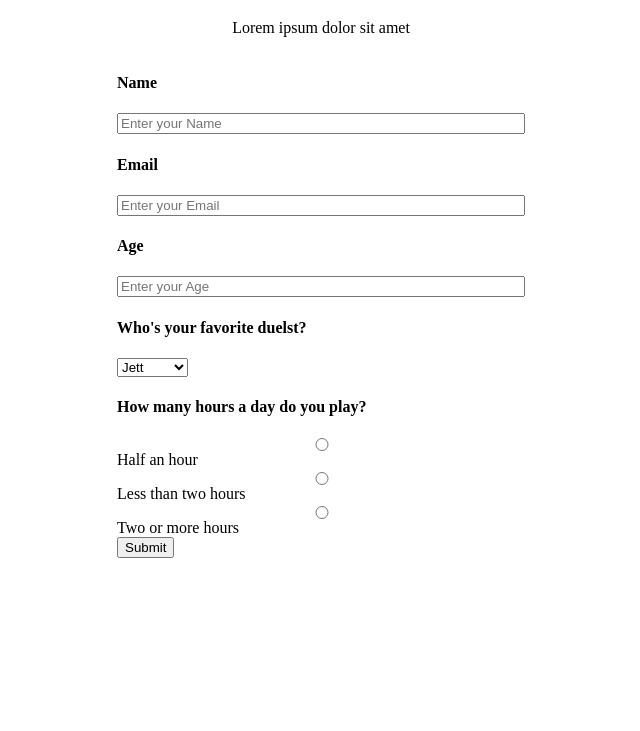
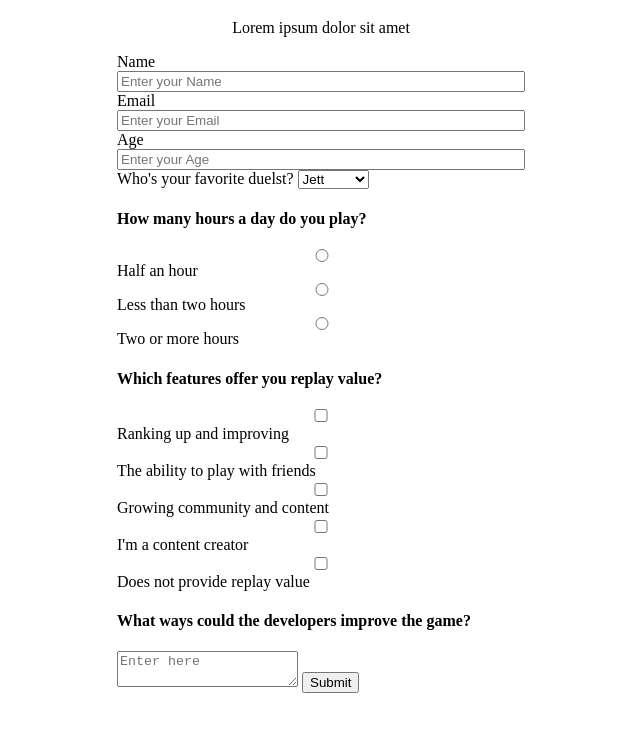
Before and after one commit to svillanueva-git/survey_form, a plain HTML site: page index.html in a window 1280 px wide. Shown: the part 69-800 px from the top of the page, without its empty margins (319-959 px from the left). Drawn offline with Linux system fonts and the light colour scheme.

Commit message:
passed all 17 tests

```diff
--- a/index.html
+++ b/index.html
@@ -18,51 +18,68 @@
     <div>
         <form id="survey-form">
 
-            <h4>Name</h4>
-            <label id="name-label" for="name">
-                <input id="name" type="text" placeholder="Enter your Name">
+
+            <label id="name-label" for="name">Name
+                <input id="name" type="text" placeholder="Enter your Name" required>
             </label>
-            <h4>Email</h4>
-            <label id="email-label" for="email">
-                <input id="email" type="email" placeholder="Enter your Email">
+            <label id="email-label" for="email">Email
+                <input id="email" type="email" placeholder="Enter your Email" required>
             </label>
-            <h4>Age</h4>
-            <label id="number-label" for="number">
+            <label id="number-label" for="number">Age
                 <input id="number" type="number" placeholder="Enter your Age" min="1" max ="100">
             </label>
 
-            <h4>Who's your favorite duelst?</h4>
+            <label for="dropdown">Who's your favorite duelst?
             <select name="favorite-duelist" id="dropdown">
                 <option value="jett">Jett</option>
                 <option value="reyna">Reyna</option>
                 <option value="raze">Raze</option>
                 <option value="phoenix">Phoenix</option>
             </select>
+            </label>
 
             <h4>How many hours a day do you play?</h4>
             <label for="half-hour">
-                <input id="half-hour" type="radio" name="playtime">Half an hour
+                <input id="half-hour" value="half-hour" type="radio" name="playtime">Half an hour
             </label>
             <label for="under-two">
-                <input id="under-two" type="radio" name="playtime">Less than two hours
+                <input id="under-two" value="under-two" type="radio" name="playtime">Less than two hours
             </label>
             <label>
-                <input id="two-plus" type="radio" name="playtime">Two or more hours
+                <input id="two-plus" value="two-plus" type="radio" name="playtime">Two or more hours
             </label><br>
+
+            <h4>Which features offer you replay value?</h4>
+            <label for="rank-system">
+                <input id="rank-system" value="rank-system" type="checkbox" name="replay-value">Ranking up and improving
+            </label>
+            <label for="friends">
+                <input id="friends" value="friends" type="checkbox" name="replay-value">The ability to play with friends
+            </label>
+            <label for="community">
+                <input id="community" value="community" type="checkbox" name="replay-value">Growing community and content
+            </label>
+            <label for="content-creation">
+                <input id="content-creation" value="content-creation" type="checkbox" name="replay-value">I'm a content creator
+            </label>
+            <label for="no-replay">
+                <input id="no-replay" value="no-replay" type="checkbox" name="replay-value">Does not provide replay value
+            </label>
+
+            <h4>What ways could the developers improve the game?</h4>
+            <label for="to-improve">
+                <textarea id="to-improve" name="to-improve" placeholder="Enter here"></textarea>
+            </label>
 
 
 
-            <button type="submit">Submit</button>
+            <button id="submit" type="submit">Submit</button>
         </form>
+
     </div>
+</div>
 
-
-
-
-
-
-
-</div>
+<script src="https://cdn.freecodecamp.org/testable-projects-fcc/v1/bundle.js"></script>
 
 </body>
 </html>
```
Also changed, not shown: css/styles.css (line endings or trailing spaces).
